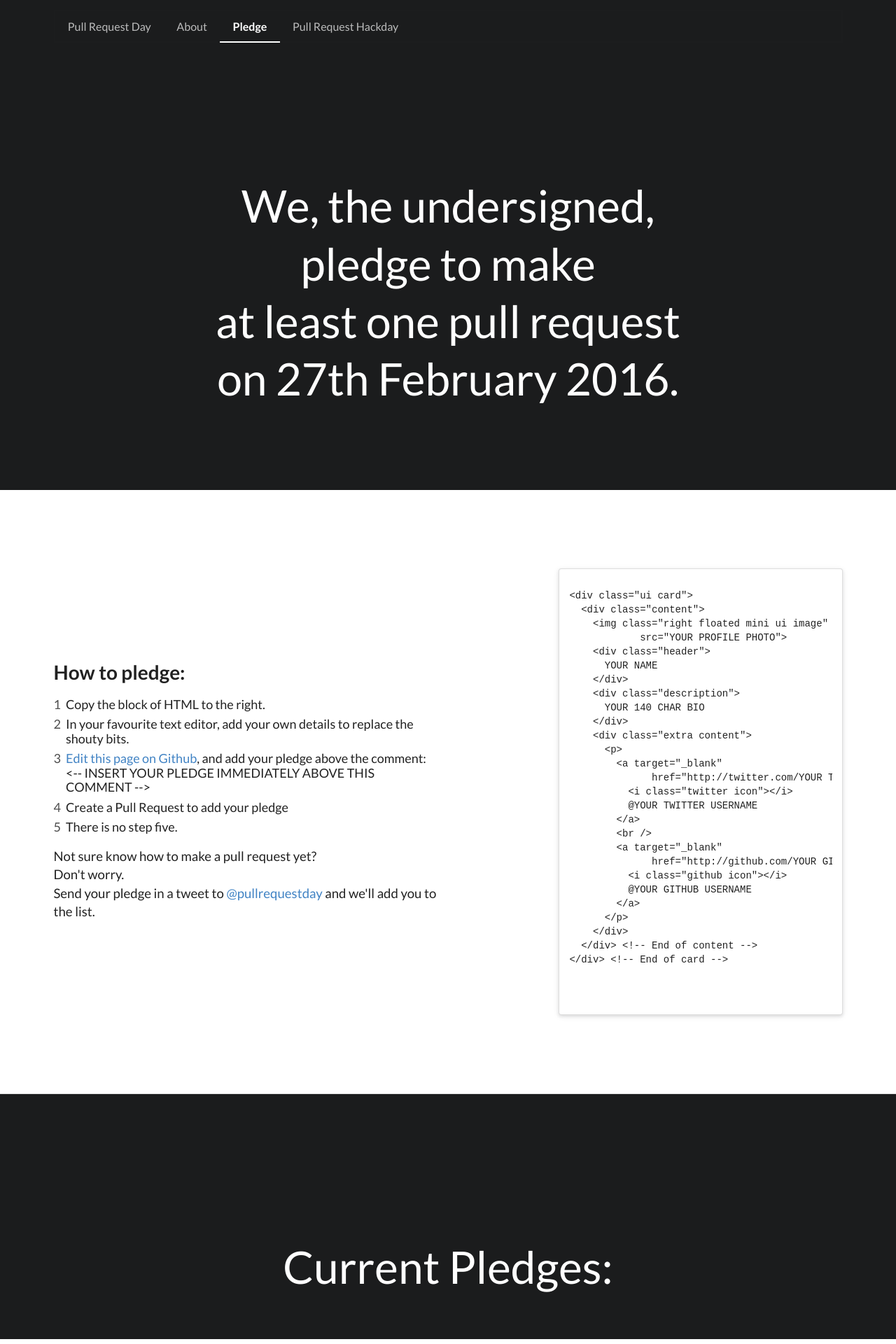
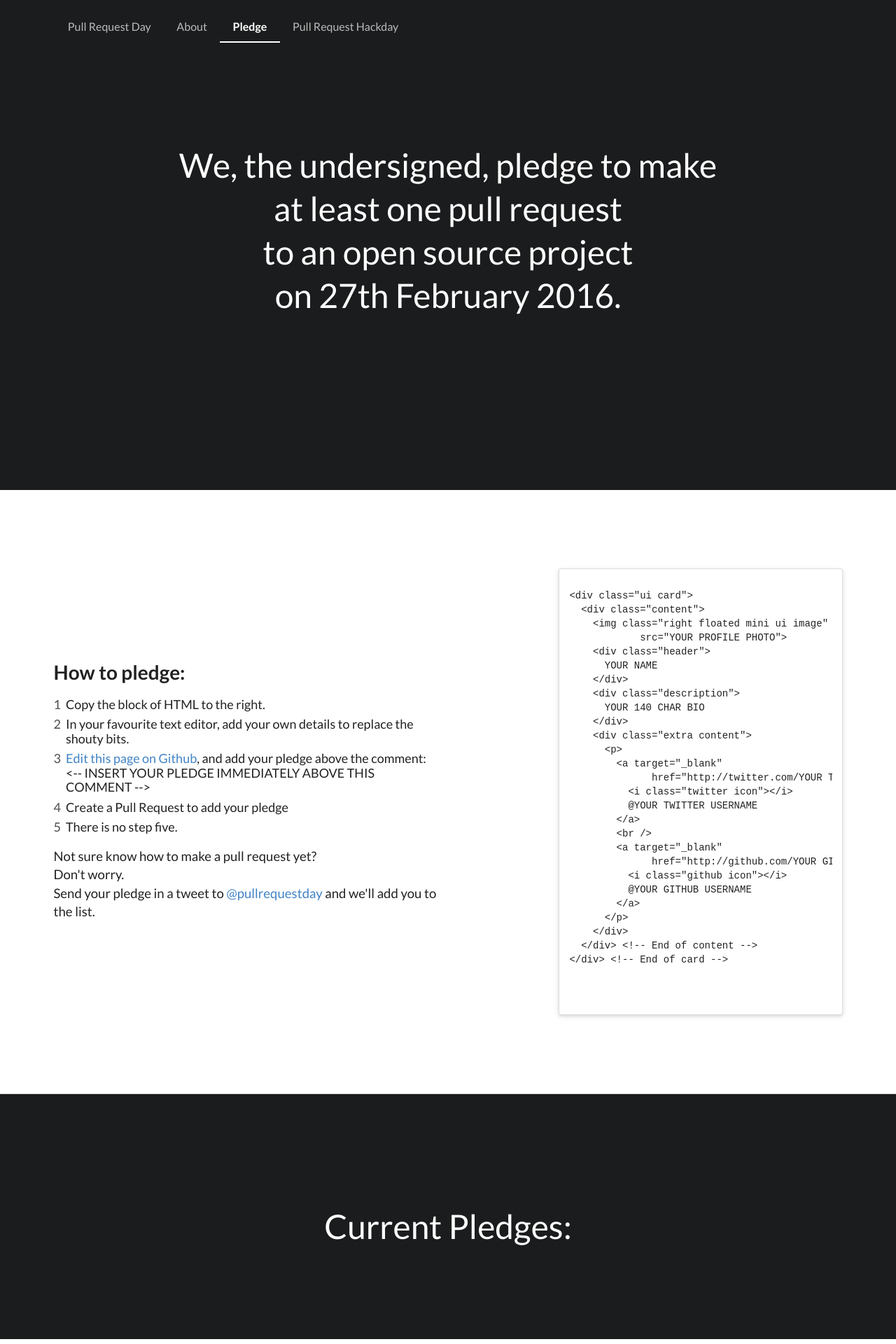
Before and after one commit to pullrequestday/pullrequestday, a Jekyll site: the page built from pledge/index.html, in a window 1280 px wide. Shown: the top 1920 px of the page at 70% size. Built offline with Jekyll 4.4.1, drawn with Linux system fonts in a browser that asks for light colours.

Commit message:
Make Open source explicit.
Closes #8

```diff
--- a/_includes/head.html
+++ b/_includes/head.html
@@ -33,6 +33,9 @@
       display: none;
     }
 
+    .ui.text.container{
+      max-width: 800px !important;
+    }
     .masthead.segment {
       min-height: 700px;
       padding: 1em 0em;
@@ -49,7 +52,7 @@
     .masthead h1.ui.header {
       margin-top: 3em;
       margin-bottom: 0em;
-      font-size: 4em;
+      font-size: 3em;
       font-weight: normal;
     }
     .masthead h2 {
--- a/pledge/index.html
+++ b/pledge/index.html
@@ -15,7 +15,7 @@ layout: default
   </div>
   <div class="ui text container">
     <h1 class="ui inverted header">
-      We, the undersigned, pledge to make <br />at least one pull request on 27th February 2016.
+      We, the undersigned, pledge to make <br />at least one pull request <br />to an open source project <br />on 27th February 2016.
     </h1>
   </div>
 </div>
```
